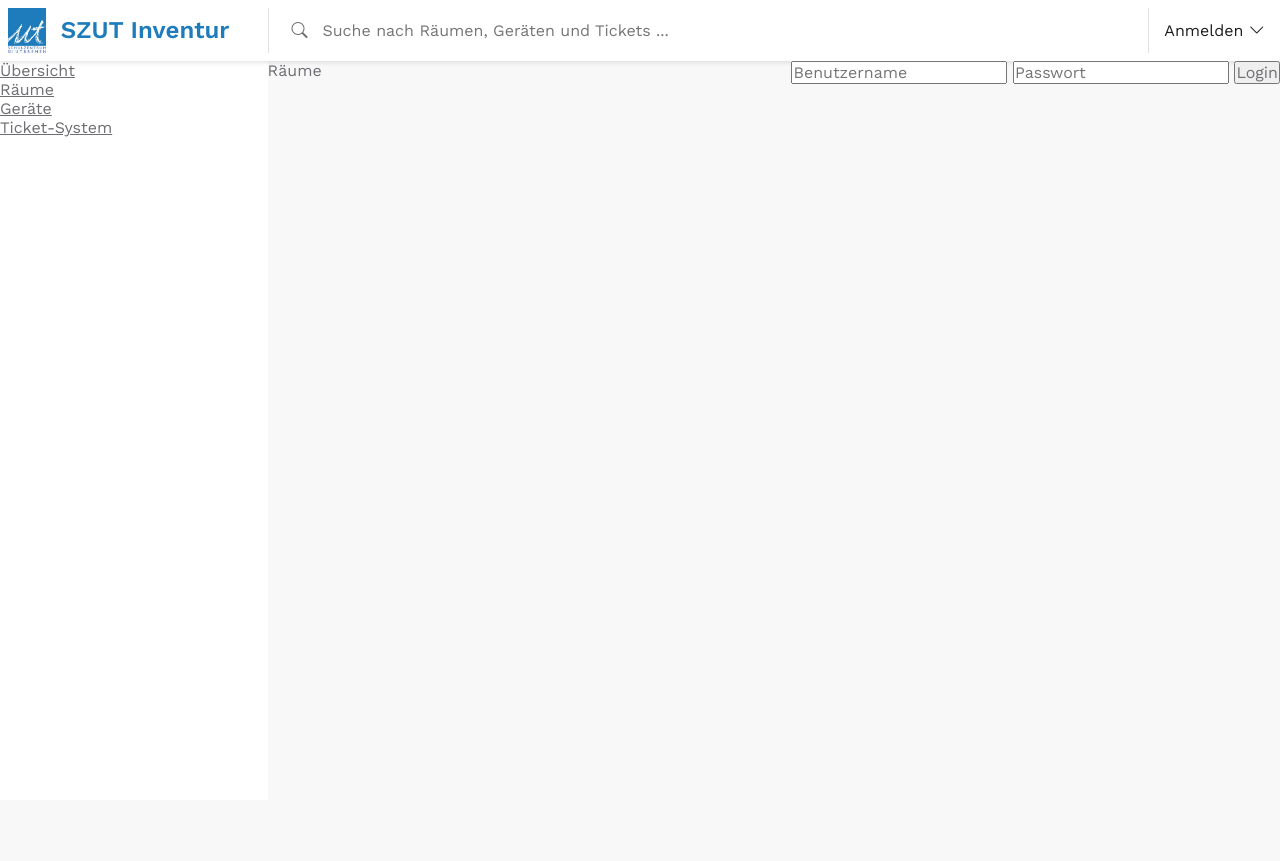
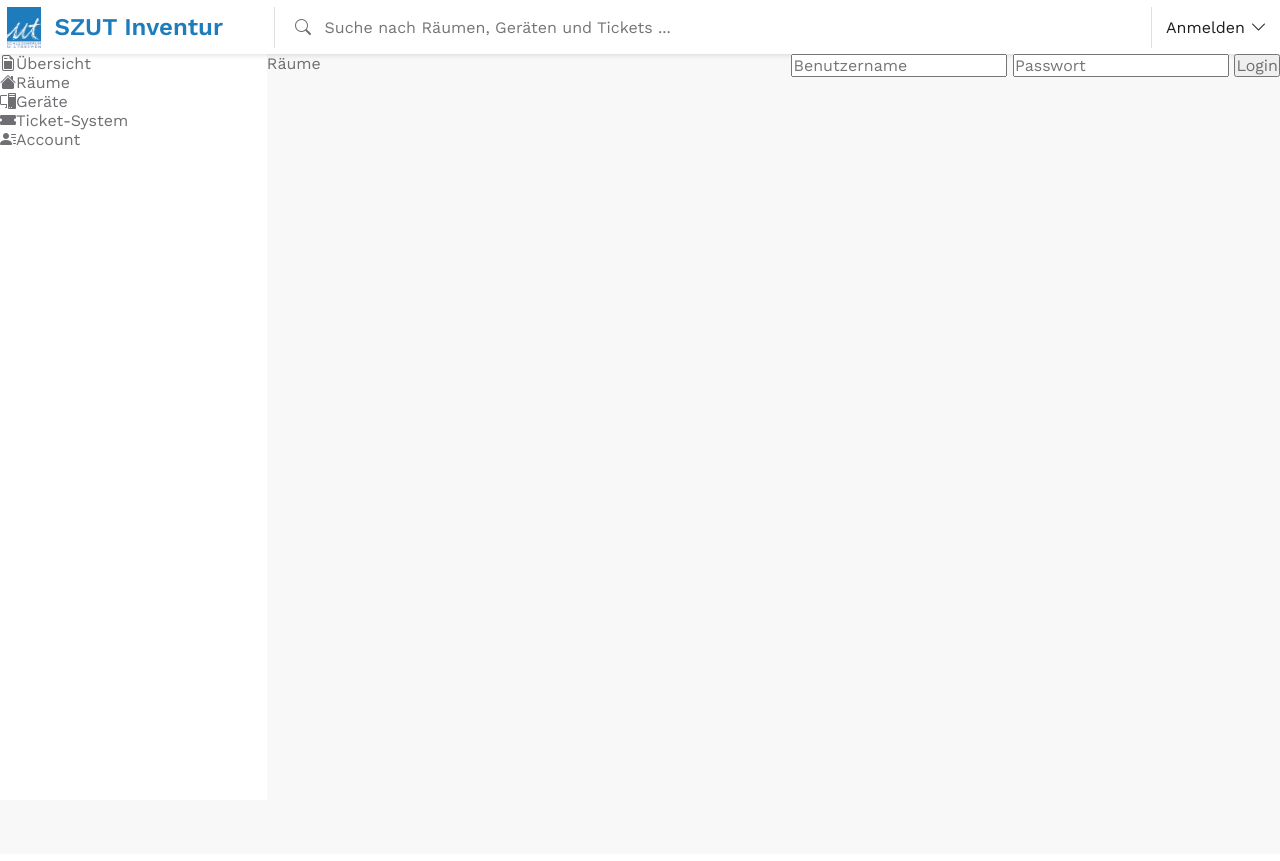
Before and after one commit to Mattis-Schulte/inventory_management, a Django app: page /rooms/ in a window 1280 px wide. After the commit the page ends 146 px from the top, so only its background shows below. Run offline with Django 4.2, Linux system fonts and the light colour scheme; parts of the project's set-up code (start-up, migrations or seed data) failed here and were passed over.

Commit message:
bug fix + css

```diff
--- a/intern_szut/static/css/main.css
+++ b/intern_szut/static/css/main.css
@@ -8,7 +8,7 @@
   --text-color-primary: #1d1d1f;
   --text-color-secondary: #6e6e73;
   --text-color-tertiary: #e0e0e0;
-  --top-bar-height: 3.8rem;
+  --top-bar-height: 3.4rem;
   --top-bar-inner-margin: calc(var(--top-bar-height) / 8);
 }
 
@@ -29,6 +29,11 @@ body {
   height: 100vh;
 }
 
+a {
+  color: var(--text-color-secondary);
+  text-decoration: none;
+}
+
 .top-bar-content {
   background-color: var(--color-primary);
   box-shadow: 0 2px 4px rgba(0, 0, 0, 0.1);
@@ -47,7 +52,6 @@ body {
   align-items: stretch;
   align-content: center;
   height: 100%;
-  list-style-type: none;
 }
 
 .logo-name {
@@ -58,6 +62,7 @@ body {
   min-width: 260px;
   border-right: 1px solid var(--text-color-tertiary);
   margin: var(--top-bar-inner-margin);
+  padding-right: var(--top-bar-inner-margin);
 }
 
 .logo-name img {
@@ -140,6 +145,10 @@ body {
   overflow: auto;
 }
 
+/* Normalize */
 input[type="search"]::-webkit-search-cancel-button {
   -webkit-appearance: none;
 }
+input[type="search"]::-webkit-search-decoration {
+  -webkit-appearance: none;
+}
--- a/intern_szut/templates/index.html
+++ b/intern_szut/templates/index.html
@@ -13,18 +13,18 @@
 </head>
 <body>
     <nav class="top-bar-content">
-        <ul class="top-bar-header">
-            <li class="logo-name">
+        <div class="top-bar-header">
+            <a class="logo-name" href="../overview/" onclick="loadAjaxContent('overview');return false">
                 <img src="{% static 'images/szut-logo.jpg' %}" alt="logo">
                 <h1>SZUT Inventur</h1>
-            </li>
-            <li class="search">
+            </a>
+            <div class="search">
                 <form action="">
                     <i class="bi bi-search"></i>
                     <input type="search" name="q" placeholder="Suche nach Räumen, Geräten und Tickets ...">
                 </form>
-            </li>
-            <li class="login">
+            </div>
+            <div class="login">
                 <p>Anmelden <i class="bi bi-chevron-down"></i></p>
                 <form id="login_form" class="login_form" action="../account/" method="post" style="// display: none;">
                     {% csrf_token %}
@@ -32,17 +32,18 @@
                     <input type="password" name="password" placeholder="Passwort">
                     <input type="submit" value="Login">
                 </form>
-            </li>
-        </ul>
+            </div>
+        </div>
     </nav>
     <main class="main-area-wrapper">
         <nav class="nav-side-bar">
             <div class="nav-side-bar-content">
                 <ul>
-                    <li><a href="../overview/" onclick="loadAjaxContent('overview');return false">Übersicht</a></li>
-                    <li><a href="../rooms/" onclick="loadAjaxContent('rooms');return false">Räume</a></li>
-                    <li><a href="../devices/" onclick="loadAjaxContent('devices');return false">Geräte</a></li>
-                    <li><a href="../ticket-management/" onclick="loadAjaxContent('ticket-management');return false">Ticket-System</a></li>
+                    <li><a href="../overview/" onclick="loadAjaxContent('overview');return false"><i class="bi bi-file-earmark-post"></i>Übersicht</a></li>
+                    <li><a href="../rooms/" onclick="loadAjaxContent('rooms');return false"><i class="bi bi-house-fill"></i>Räume</a></li>
+                    <li><a href="../devices/" onclick="loadAjaxContent('devices');return false"><i class="bi bi-pc-display"></i>Geräte</a></li>
+                    <li><a href="../ticket-management/" onclick="loadAjaxContent('ticket-management');return false"><i class="bi bi-ticket-fill"></i>Ticket-System</a></li>
+                    <li><a href="../account/" onclick="loadAjaxContent('account');return false"><i class="bi bi-person-lines-fill"></i>Account</a></li>
                 </ul>
             </div>
         </nav>
```
Also changed, not shown: intern_szut/inventory_management/verify_login.py (+6 -1 lines).
